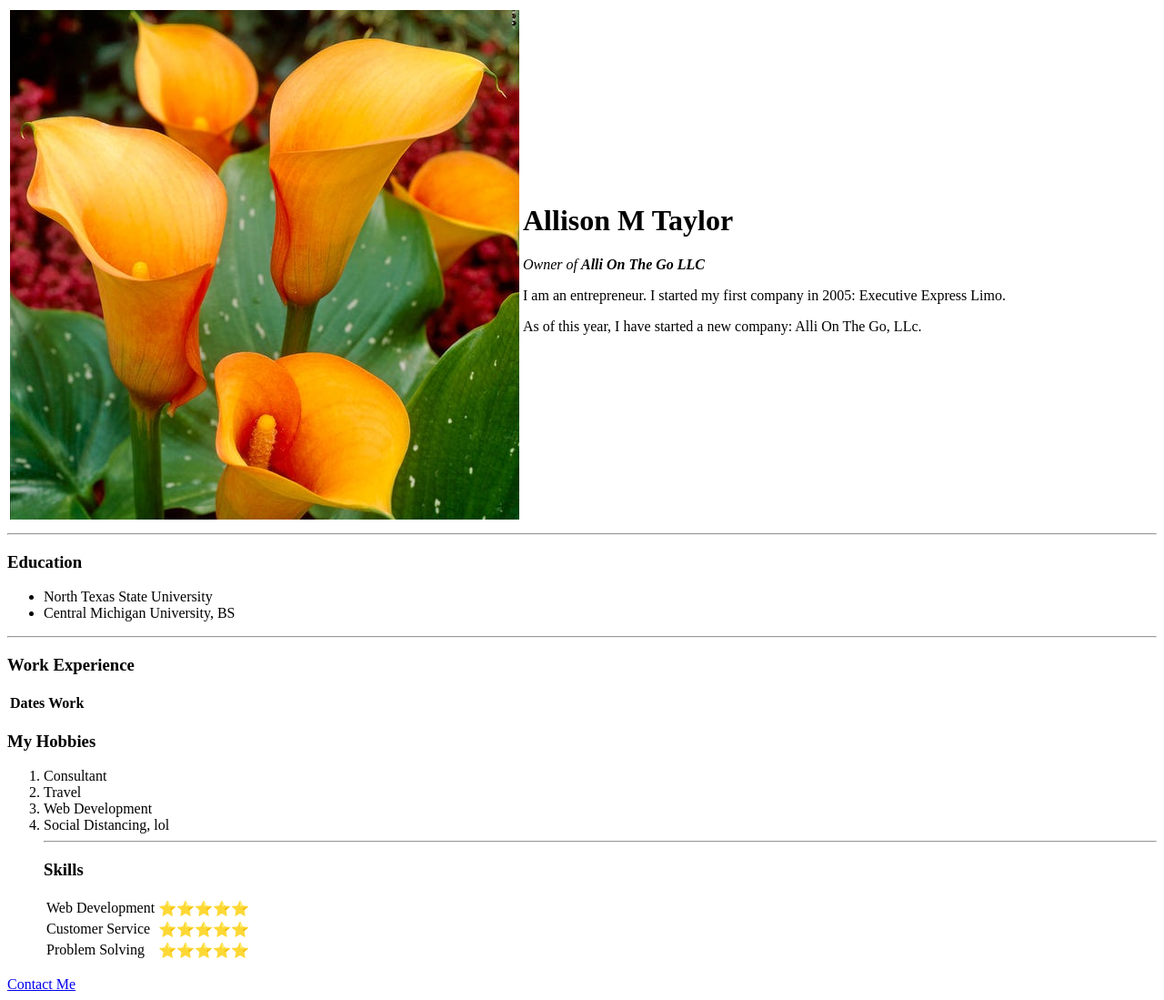
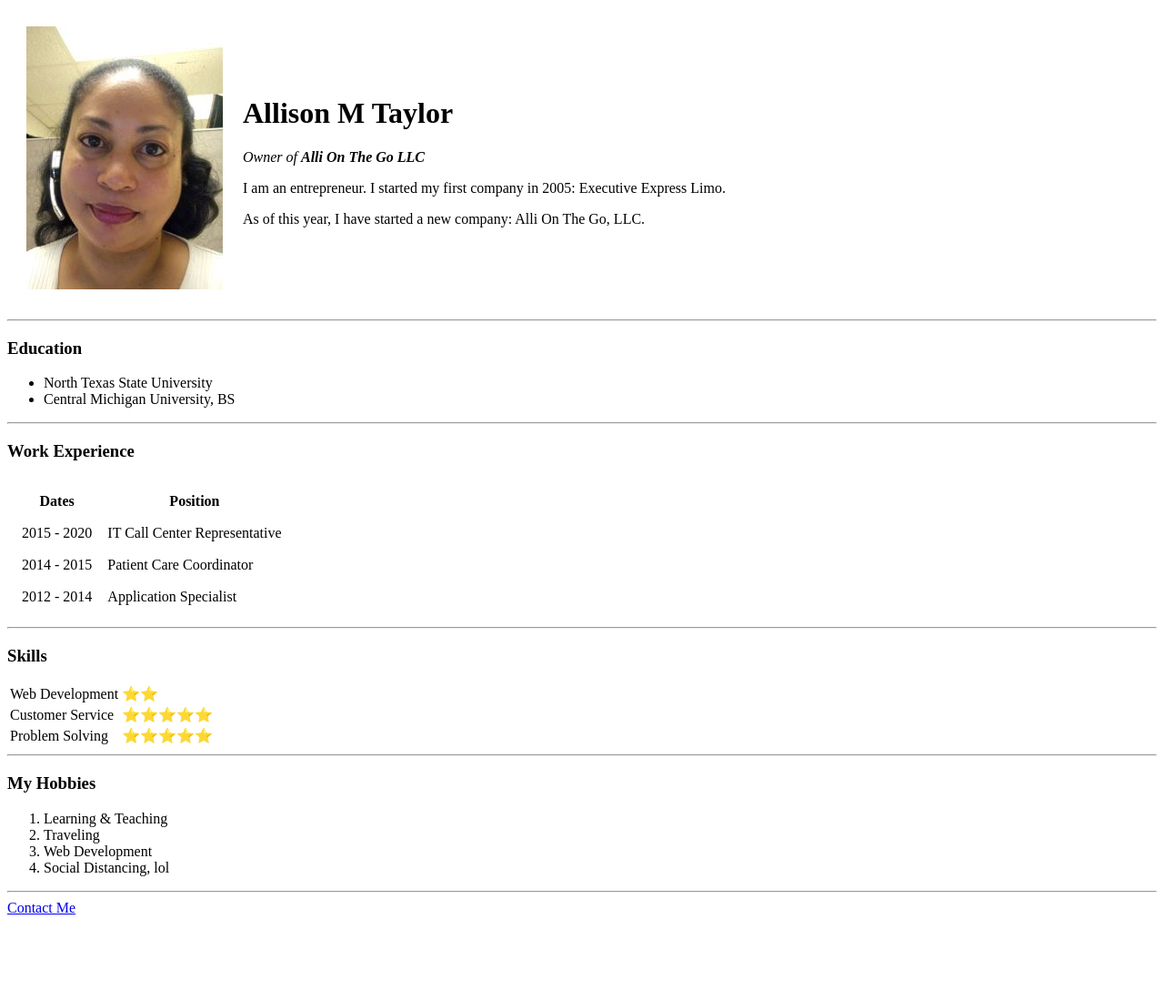
Before and after one commit to allionthego/cv, a plain HTML site: page index.html in a window 1280 px wide. Shown: the whole page at 91% size. After the commit the page ends 1015 px from the top, so only its background shows below. Drawn offline with Linux system fonts and the light colour scheme.

Commit message:
Add files via upload

```diff
--- a/index.html
+++ b/index.html
@@ -7,17 +7,16 @@
 </head>
 
 <body>
-  <table>
+  <table cellspacing="20">
     <tr>
-      <td><img src="calla_mango.jpg" alt="allison profile picture"></td>
+      <td><img src="AllisonWorkReduced.jpg" alt="allison profile picture"></td>
       <td>
         <h1>Allison M Taylor</h1>
         <p><em>Owner of <strong>Alli On The Go LLC</strong></em></p>
         <p>I am an entrepreneur. I started my first company in 2005: Executive Express Limo.
-          <p>As of this year, I have started a new company:  Alli On The Go, LLc.</p>
+          <p>As of this year, I have started a new company: Alli On The Go, LLC.</p>
       </td>
   </table>
-
   <hr>
   <h3>Education</h3>
   <ul>
@@ -26,24 +25,27 @@
   </ul>
   <hr>
   <h3>Work Experience</h3>
-  <table>
+  <table cellspacing="15">
     <thead>
       <th>Dates</th>
-      <th>Work</th>
+      <th>Position</th>
     </thead>
+    <tr>
+      <td>2015 - 2020</td>
+      <td>IT Call Center Representative</td>
+    </tr>
+    <td>2014 - 2015</td>
+    <td>Patient Care Coordinator</td>
+    <tr>
+      <td>2012 - 2014</td>
+      <td>Application Specialist</td>
   </table>
-  <h3>My Hobbies</h3>
-  <ol>
-    <li>Consultant</li>
-    <li>Travel</li>
-    <li>Web Development</li>
-    <li>Social Distancing, lol</li>
   <hr>
   <h3>Skills</h3>
   <table>
     <tr>
       <td>Web Development</td>
-        <td>⭐⭐⭐⭐⭐</td>
+      <td>⭐⭐</td>
     </tr>
     <tr>
       <td>Customer Service</td>
@@ -54,7 +56,15 @@
       <td>⭐⭐⭐⭐⭐</td>
     </tr>
   </table>
+  <hr>
+  <h3>My Hobbies</h3>
+  <ol>
+    <li>Learning & Teaching</li>
+    <li>Traveling</li>
+    <li>Web Development</li>
+    <li>Social Distancing, lol</li>
   </ol>
+  <hr>
   <a href="contactme.html">Contact Me</a>
 </body>
 
```
Also changed, not shown: AllisonWorkReduced.jpg (added). Lines whose indentation alone changed are shown as unchanged.
